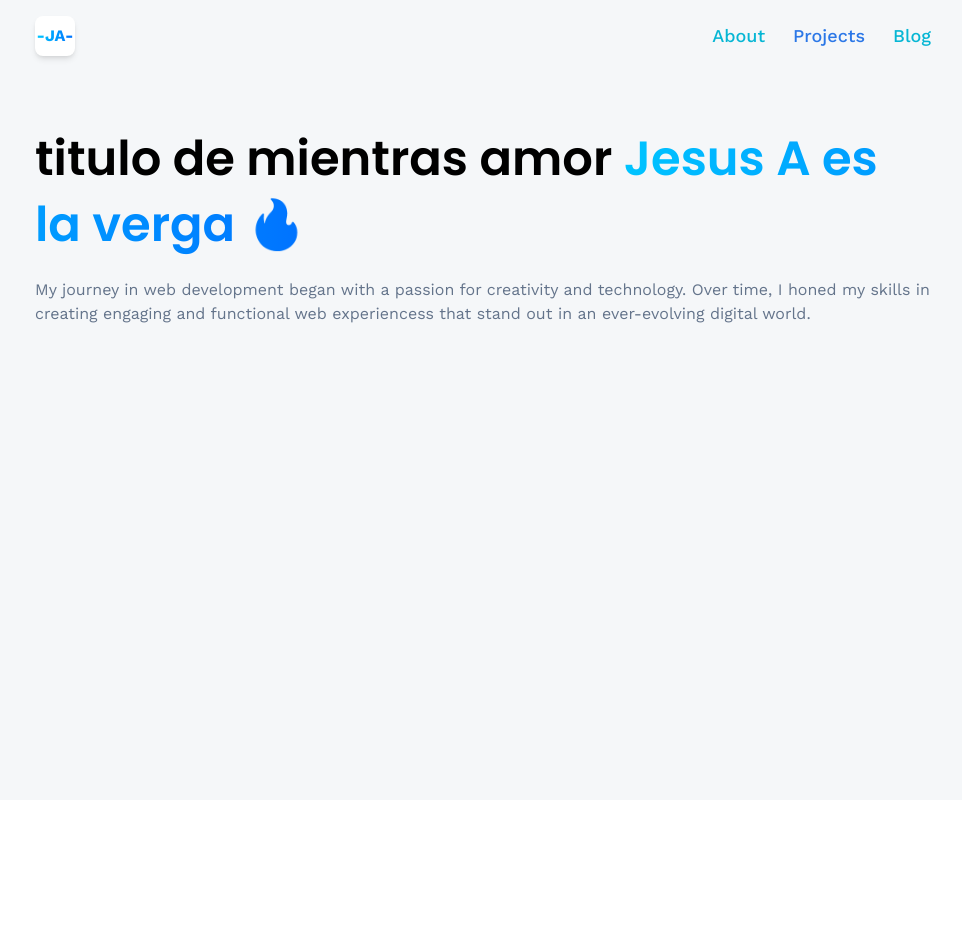
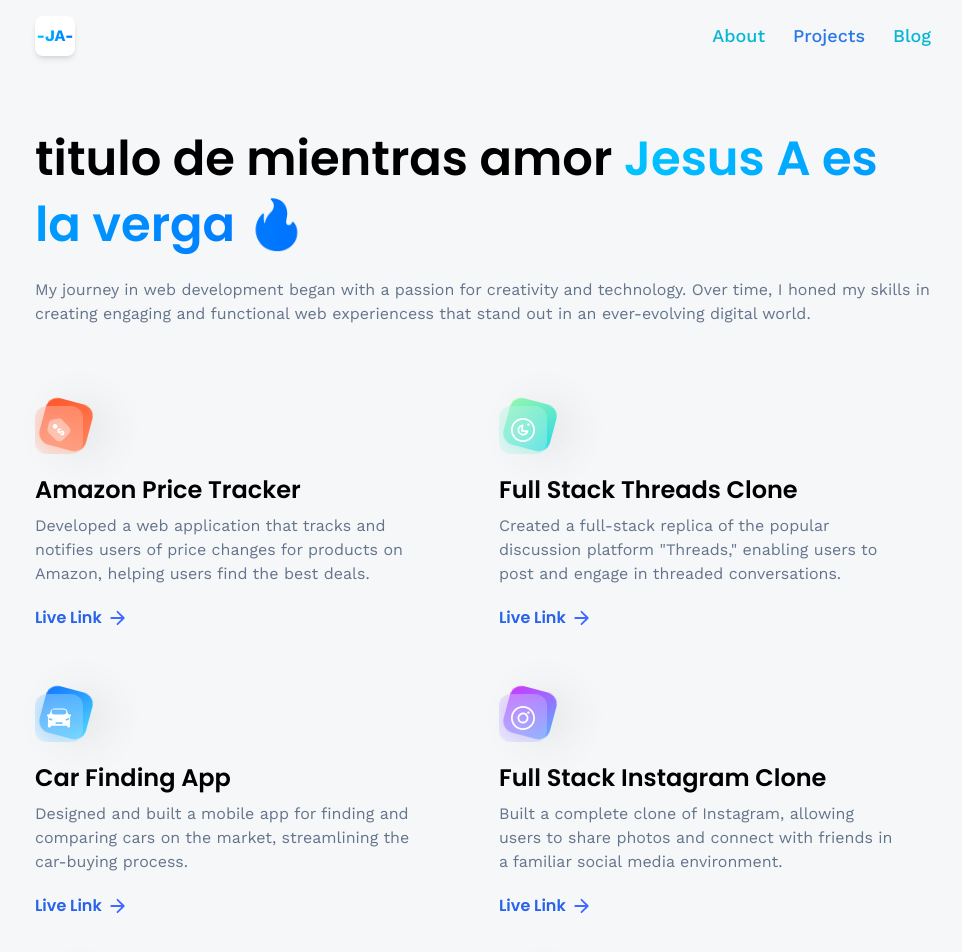
Before and after one commit to antcodernez/personal-portofolio, a React (Vite) app: page /projects in a window 1280 px wide. Shown: the top 952 px of the page, without its empty margins (157-1119 px from the left). Before the commit the page ends 800 px from the top, so only its background shows below. Built offline with nearby package versions, Linux system fonts and the light colour scheme.

Commit message:
contact page finished with dummy content

```diff
--- a/src/App.jsx
+++ b/src/App.jsx
@@ -4,7 +4,7 @@
 import { About, Home, Proyects, Blog , NotFound, Contact} from "./pages"
 const App = () => {
   return (
-    <main className="bg-slate-300/20 h-[100vh]">
+    <main className="bg-slate-300/20 h-full">
       <Router>
         <Navbar />
         <Routes>
--- a/src/components/CTA.jsx
+++ b/src/components/CTA.jsx
@@ -4,7 +4,7 @@
 const CTA = () => {
   return (
     <section className='cta'>
-        <p>Have a proyect on mind? <br className="sm:block hidden"/>
+        <p className='font-bold text-2xl'>Have a proyect on mind? <br className="sm:block hidden"/>
         Let's build something together!
         </p>
         <Link to="/contact" className="btn">
--- a/src/pages/Blog.jsx
+++ b/src/pages/Blog.jsx
@@ -2,8 +2,8 @@
 
 const Blog = () => {
   return (
-    <div>
-      blog xd
+    <div className='w-full h-full'>
+      Proximamente blog
     </div>
   )
 }
--- a/src/pages/Contact.jsx
+++ b/src/pages/Contact.jsx
@@ -63,7 +63,7 @@
 
 
   return (
-    <section className='relative flex lg:flex-row flex-col max-container'>
+    <section className='relative flex lg:flex-row flex-col max-container h-[100vh]'>
       {alert.show && <Alert {...alert} />}
       <div className='flex-1 min-w[50%] flex flex-col'>
         <h1 className='head-text'>Get in touch</h1>
--- a/src/pages/Proyects.jsx
+++ b/src/pages/Proyects.jsx
@@ -1,4 +1,8 @@
-import React from 'react'
+import React from "react";
+import { Link } from "react-router-dom";
+import { projects } from "../constans";
+import { arrow } from "../assets/icons";
+import { CTA } from "../components/CTA";
 
 const Proyects = () => {
   return (
@@ -12,6 +16,52 @@
           My journey in web development began with a passion for creativity and technology. Over time, I honed my skills in creating engaging and functional web experiencess that stand out in an ever-evolving digital world.
         </p>
       </div>
+
+      <div className='flex flex-wrap my-20 gap-16'>
+        {
+          projects.map(project => (
+            <div className='lg:w-[400px] w-full' key={project.name}>
+              <div className='block-container w-12 h-12'>
+                <div
+                  className={`btn-back rounded-xl ${project.theme}`}
+                />
+                <div className='btn-front rounded-xl flex justify-center items-center'>
+                  <img src={project.iconUrl}
+                    alt='Proyect icon'
+                    className='w-1/2 h-1/2 object-contain'
+                  />
+                </div>
+              </div>
+              <div className='mt-5 flex flex-col'>
+                <h4 className="text-2xl font-poppins font-semibold">
+                  {project.name}
+                </h4>
+                <p className="mt-2 text-slate-500">
+                  {project.description}
+                </p>
+                <div className="flex mt-5 items-center gap-2 font-poppins">
+                  <Link
+                    to={project.link}
+                    target="_blank"
+                    rel="noopener noreferrer"
+                    className="font-semibold text-blue-600"
+                  >
+                    Live Link
+                  </Link>
+                  <img
+                    src={arrow}
+                    alt="arrow"
+                    className="w-4 h-4 object-contain"
+                  />
+                </div>
+              </div>
+            </div>
+          ))
+        }
+      </div>
+
+      <hr className="border-slate-200"/>
+      <CTA></CTA>
     </section>
   )
 }
```
